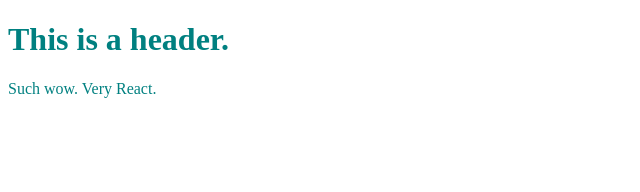
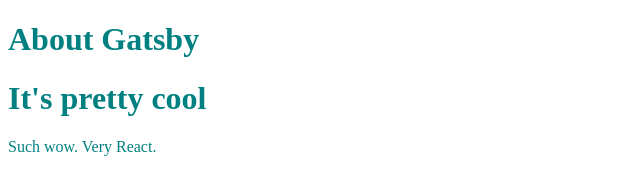
Before and after one commit to lbskinner/gatsby-tutorial, a Gatsby site: page /about in a window 1280 px wide. Shown: the whole page, without its empty margins (0-640 px from the left). Built offline with nearby package versions, Linux system fonts and the light colour scheme; Gatsby itself is replaced by a stand-in of ours.

Commit message:
passing props from about page to header component

```diff
--- a/src/components/header.js
+++ b/src/components/header.js
@@ -1,5 +1,5 @@
 import React from "react"
 
-export default function Header() {
-  return <h1> This is a header.</h1>
+export default function Header({ headerText }) {
+  return <h1> {headerText}</h1>
 }
--- a/src/pages/about.js
+++ b/src/pages/about.js
@@ -4,7 +4,8 @@ import Header from "../components/header"
 export default function About() {
   return (
     <div style={{ color: `teal` }}>
-      <Header />
+      <Header headerText="About Gatsby" />
+      <Header headerText="It's pretty cool" />
       <p>Such wow. Very React.</p>
     </div>
   )
```
